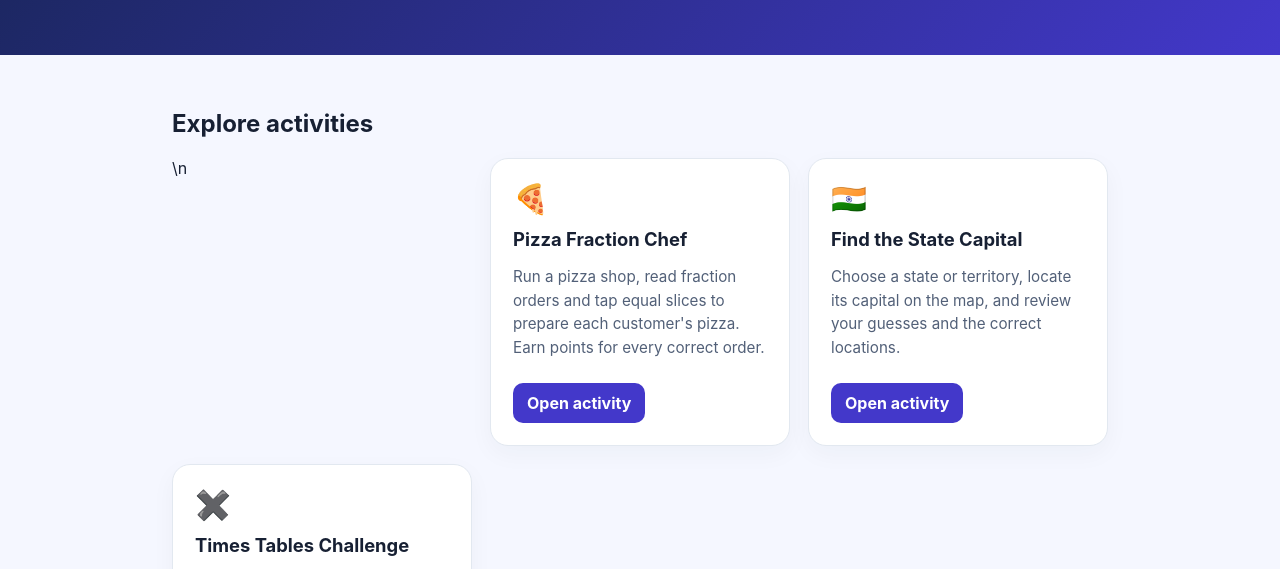
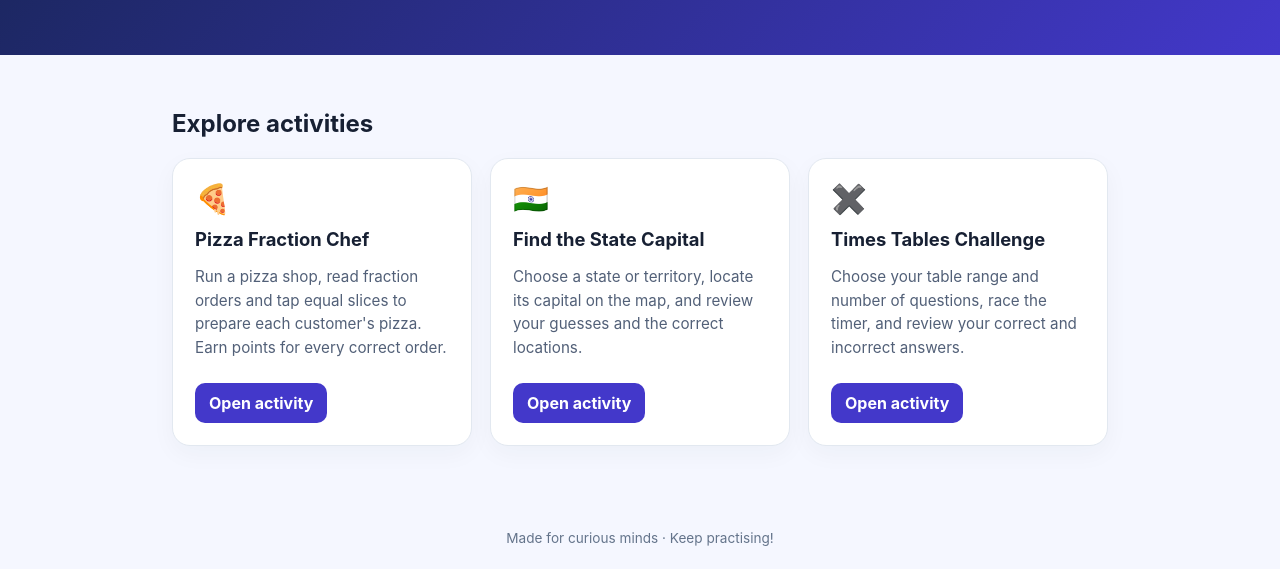
Before and after one commit to arpitabhaumik/Teaching-repo, a plain HTML site: page activities/index.html in a window 1280 px wide. Shown: the part 231-800 px from the top of the page. Drawn offline with Linux system fonts and the light colour scheme.

Commit message:
Fix literal newline showing on activities homepage

```diff
--- a/activities/index.html
+++ b/activities/index.html
@@ -20,7 +20,8 @@ footer{padding:20px 22px;color:#64748b;text-align:center;font-size:.85rem}
 <header><div class="wrap"><div class="eyebrow">Online learning • Practice • Explore</div><h1>Classroom Activities</h1><p>A growing collection of short, interactive activities to practise concepts, check understanding and make online lessons more engaging. Choose an activity below to get started.</p></div></header>
 <main class="wrap">
 <h2>Explore activities</h2>
-<div class="grid">\n<article class="card"><div class="icon" aria-hidden="true">🍕</div><h2>Pizza Fraction Chef</h2><p>Run a pizza shop, read fraction orders and tap equal slices to prepare each customer's pizza. Earn points for every correct order.</p><a class="button" href="./pizza-fraction-chef/">Open activity</a></article>
+<div class="grid">
+<article class="card"><div class="icon" aria-hidden="true">🍕</div><h2>Pizza Fraction Chef</h2><p>Run a pizza shop, read fraction orders and tap equal slices to prepare each customer's pizza. Earn points for every correct order.</p><a class="button" href="./pizza-fraction-chef/">Open activity</a></article>
 <article class="card"><div class="icon" aria-hidden="true">🇮🇳</div><h2>Find the State Capital</h2><p>Choose a state or territory, locate its capital on the map, and review your guesses and the correct locations.</p><a class="button" href="./india-state-capitals/">Open activity</a></article>
 <article class="card"><div class="icon" aria-hidden="true">✖️</div><h2>Times Tables Challenge</h2><p>Choose your table range and number of questions, race the timer, and review your correct and incorrect answers.</p><a class="button" href="./tables/">Open activity</a></article>
 </div> </main>
```
